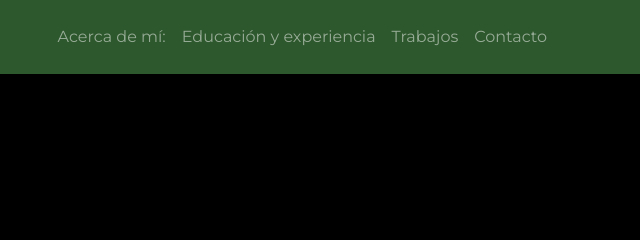
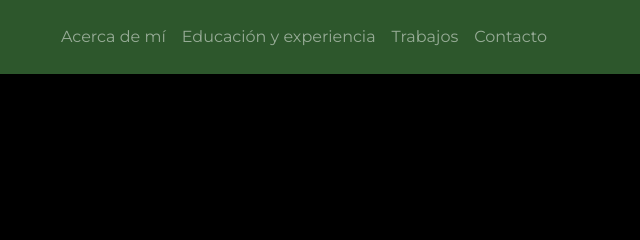
Before and after one commit to frangutnei/portafolio, a plain HTML site: page index.html in a window 1280 px wide. Shown: the top 240 px of the page, 640-1280 px from the left. Drawn offline with nearby package versions, Linux system fonts and the light colour scheme; a script that the page names is missing.

Commit message:
Update index.html

```diff
--- a/index.html
+++ b/index.html
@@ -30,7 +30,7 @@
         <div class="collapse navbar-collapse" id="navbarNav">
           <ul class="navbar-nav ml-auto">
             <li class="nav-item">
-              <a class="nav-link" href="#sobre.mi">Acerca de mí:</a>
+              <a class="nav-link" href="#sobre.mi">Acerca de mí</a>
             </li>
             <li class="nav-item">
               <a class="nav-link" href="#experiencia">Educación y experiencia</a>
```
